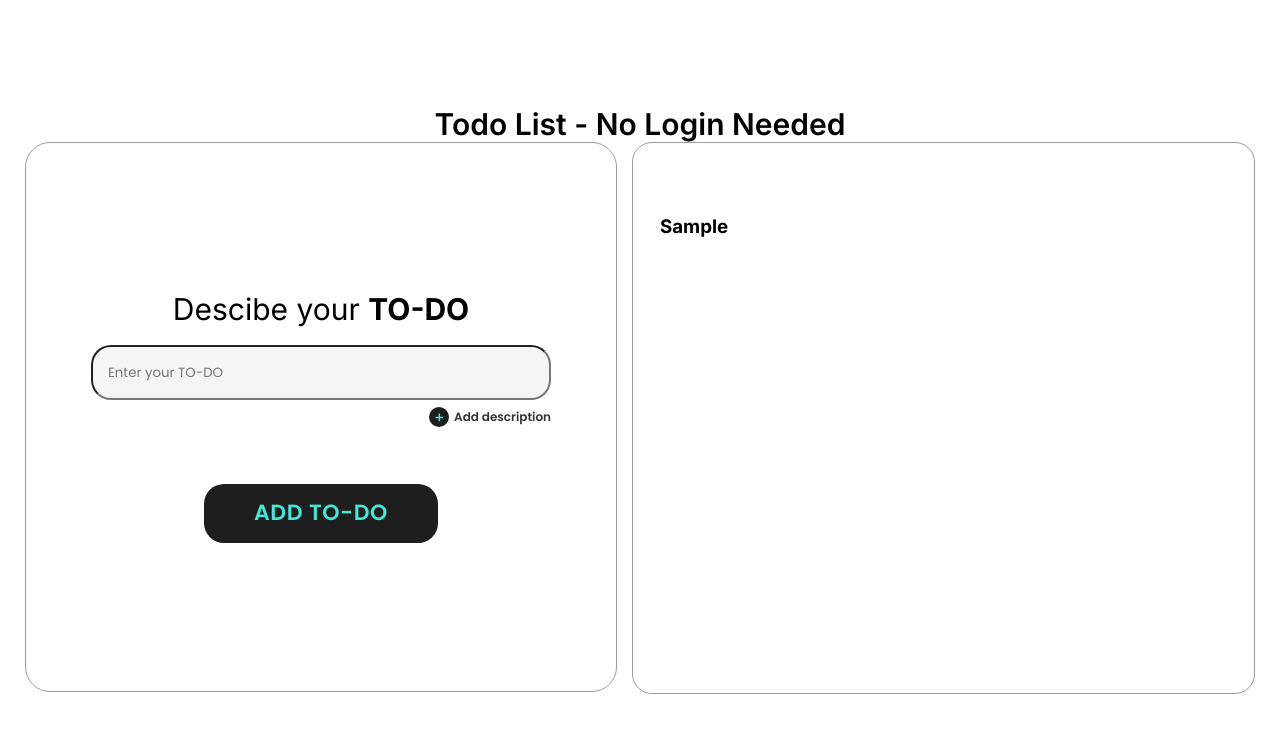
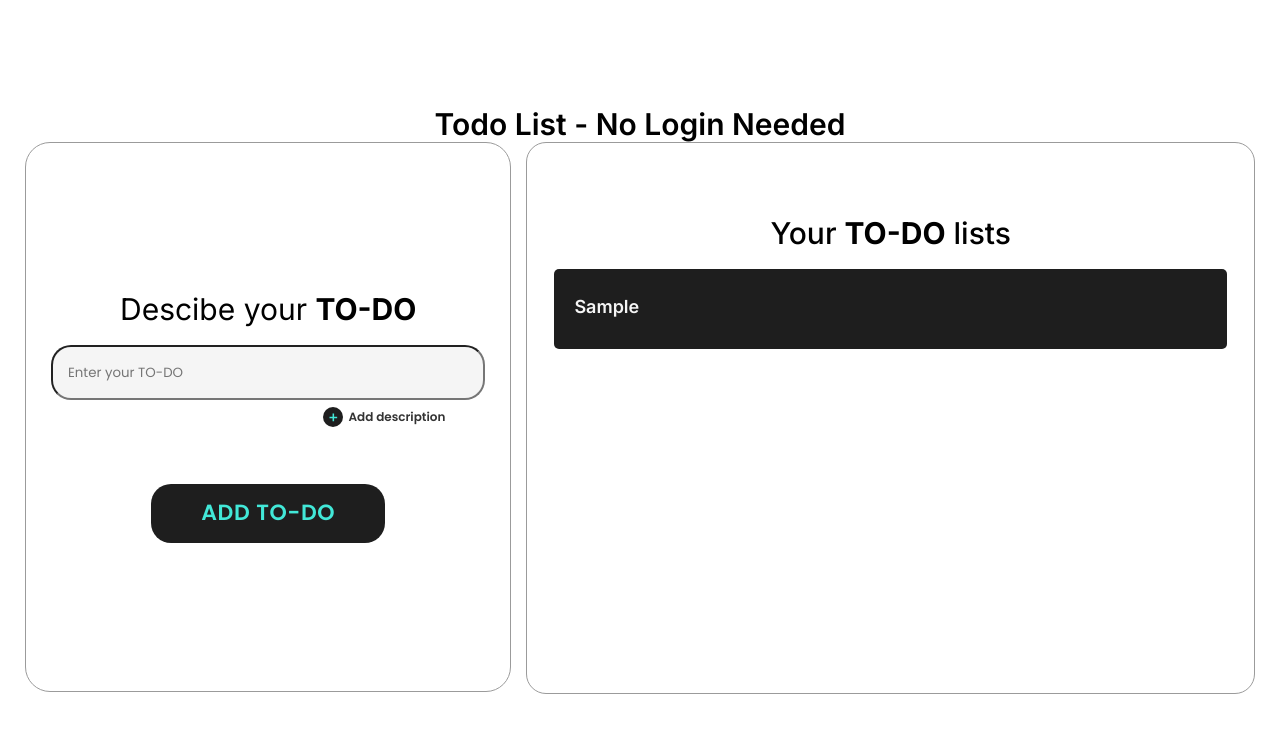
Before and after one commit to pedrogv10/todo-advanced, a Next.js app: page / in a window 1280 px wide. Both pictures are taken after typing "Sample" into the empty fields and a click on the button "ADD TO-DO". Shown: the top 732 px of the page. Built offline with nearby package versions, Linux system fonts and the light colour scheme.

Commit message:
feat: Update CSS and JSX for todos component

```diff
--- a/src/components/todos.jsx
+++ b/src/components/todos.jsx
@@ -8,9 +8,15 @@ const Todos = ({ todos }) => {
     <>
       <div className="todo-lists">
         <div className="todo-lists__container">
+          {/* tenho que remover o h3 de dentro do container e colocar acima, pois se precisar de colocar um scrool, ele fica fixo
+          TALVEZ colocar as estilizações do container em outra div pra que o container fique livre
+          */}
+          <h3 className="todo-lists__title">
+            Your <strong>TO-DO</strong> lists
+          </h3>
           {todos.map((task, index) => (
             <div className="todo-lists__single" key={index}>
-              <div>
+              <div className="todo-lists__single--texts">
                 <h3>{task.taskInfo}</h3>
                 {task.taskDescription.length !== 0 && (
                   <li>{task.taskDescription}</li>
@@ -19,12 +25,12 @@ const Todos = ({ todos }) => {
               <div></div>
             </div>
           ))}
+          {todos?.length == 0 && (
+            <div>
+              <h1>sem task</h1>
+            </div>
+          )}
         </div>
-        {todos?.length == 0 && (
-          <div>
-            <h1>sem task</h1>
-          </div>
-        )}
       </div>
     </>
   );
--- a/src/styles/main.scss
+++ b/src/styles/main.scss
@@ -3,9 +3,8 @@
     padding: 25px;
     border-radius: 25px;
 
-    max-width: 592px;
     height: 550px;
-    width: 100%;
+    width: 40%;
     display: flex;
     justify-content: center;
     align-items: center;
@@ -104,8 +103,7 @@
 }
 
 .todo-lists {
-    max-width: 831px;
-    width: 100%;
+    width: 60%;
     height: 552px;
 
     border: 1px solid rgb(155, 155, 155);
@@ -117,12 +115,44 @@
     &__container {
         width: 100%;
         padding: 0 27px;
+        display: flex;
+        flex-direction: column;
+        gap: 18px;
     }
 
     &__single {
+        background-color: #1E1E1E;
+        height: 80px;
+        display: flex;
+        align-items: center;
+        padding-left: 20px;
+        border-radius: 5px;
 
+        &--texts {
+            width: 85%;
+
+            h3,
+            li {
+                color: #F5F5F5;
+            }
+
+            h3 {
+                font-size: 18px;
+                font-weight: 600;
+                padding-bottom: 5px;
+            }
+
+            li {
+                font-size: 12px;
+            }
+        }
     }
 
+    &__title {
+        font-weight: 500;
+        text-align: center;
+        font-size: 30px;
+    }
 }
 
 input {
```
